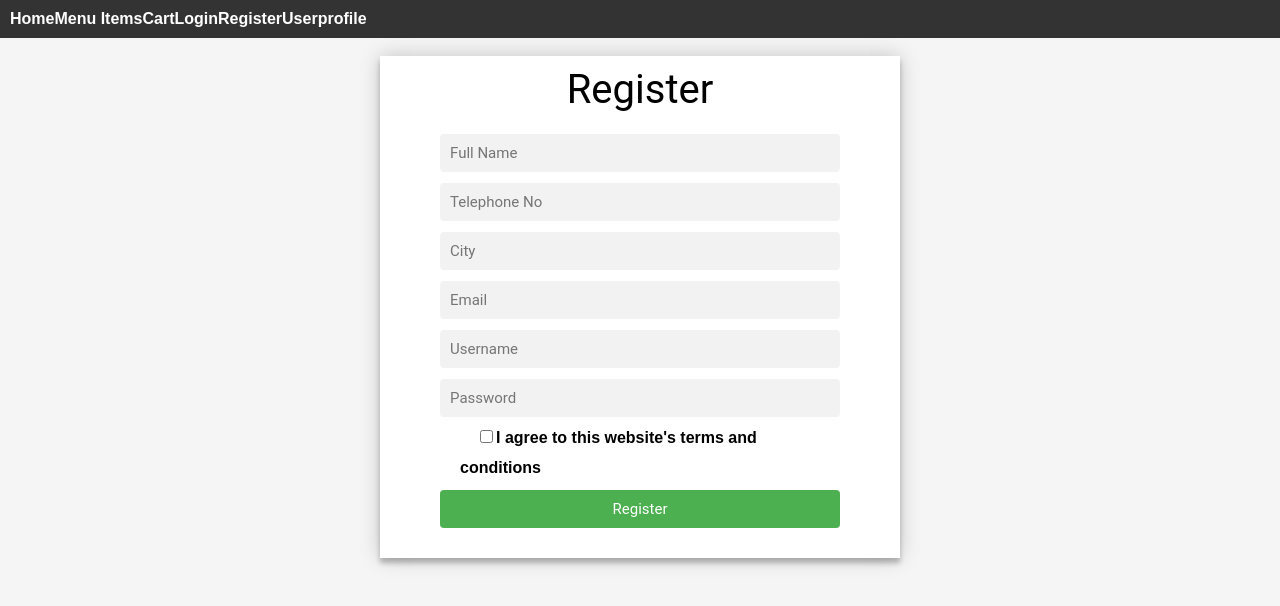
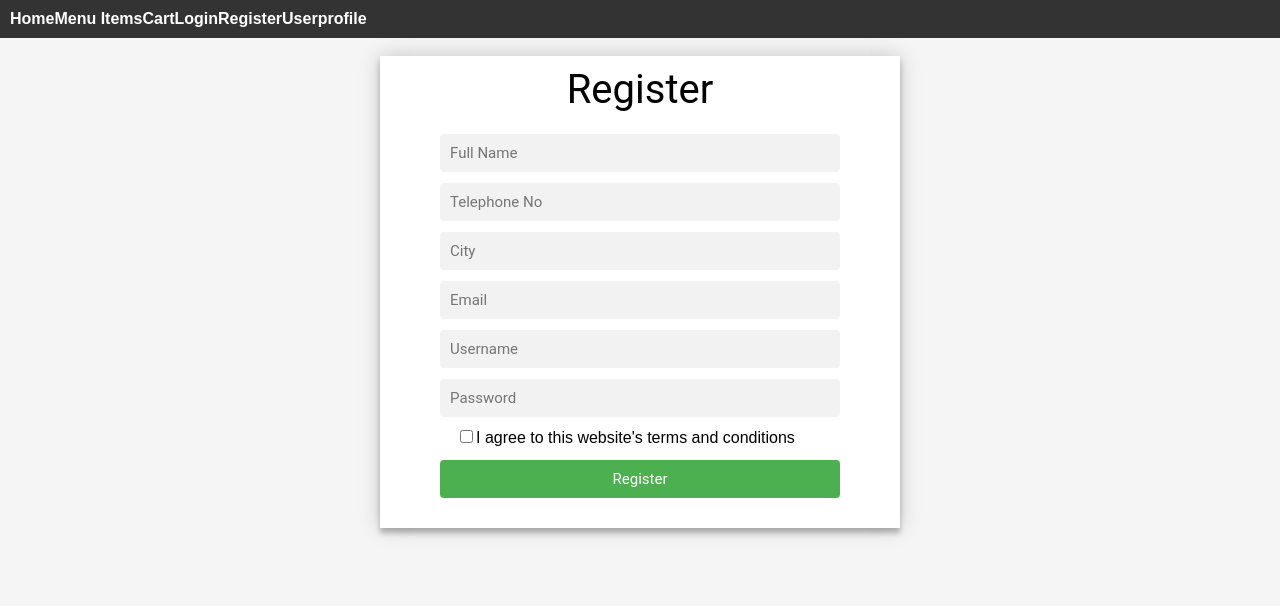
Before and after one commit to AMA1120/Full-Stack-Project, a React (Create React App) app in the folder client/: page /register in a window 1280 px wide. Shown: the top 606 px of the page. Built offline with nearby package versions, Linux system fonts and the light colour scheme.

Commit message:
update register.css

```diff
--- a/client/src/pages/Register/Register.js
+++ b/client/src/pages/Register/Register.js
@@ -187,7 +187,7 @@ function Register() {
                   <span id="password-error">Please enter your password</span>
                 )}
 
-                <label>
+                <label1>
                   <input
                     type="checkbox"
                     name="agreeToTerms"
@@ -195,7 +195,7 @@ function Register() {
                     onChange={handleInputChange}
                   />
                   I agree to this website's terms and conditions
-                </label>
+                </label1>
                 {submitted && !values.agreeToTerms && (
                   <span id="terms-error">Please agree to the terms and conditions</span>
                 )}
```
